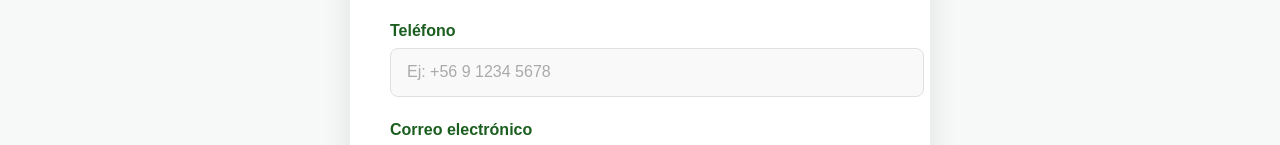
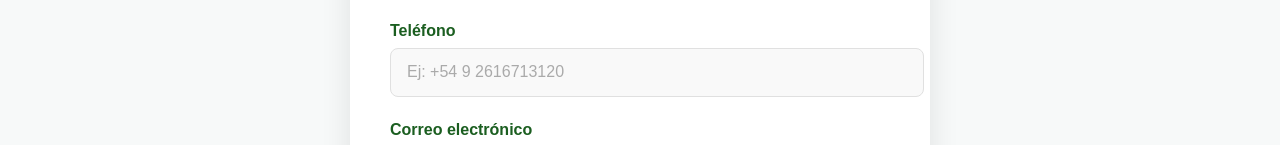
Before and after one commit to gabimac03/DespliegueGolGana2, a React (Vite) app in the folder appdemo/frontend/: page /register in a window 1280 px wide. Shown: the part 419-564 px from the top of the page. Built offline with nearby package versions, Linux system fonts and the light colour scheme; no server answers; some icons are missing.

Commit message:
Cambio en el Registro

```diff
--- a/appdemo/frontend/src/pages/Register.jsx
+++ b/appdemo/frontend/src/pages/Register.jsx
@@ -81,7 +81,7 @@ const Register = () => {
             id="telefono"
             className="form-control"
             name="Telefono"
-            placeholder="Ej: +56 9 1234 5678"
+            placeholder="Ej: +54 9 2616713120"
             value={formData.Telefono}
             onChange={handleChange}
             required
```
